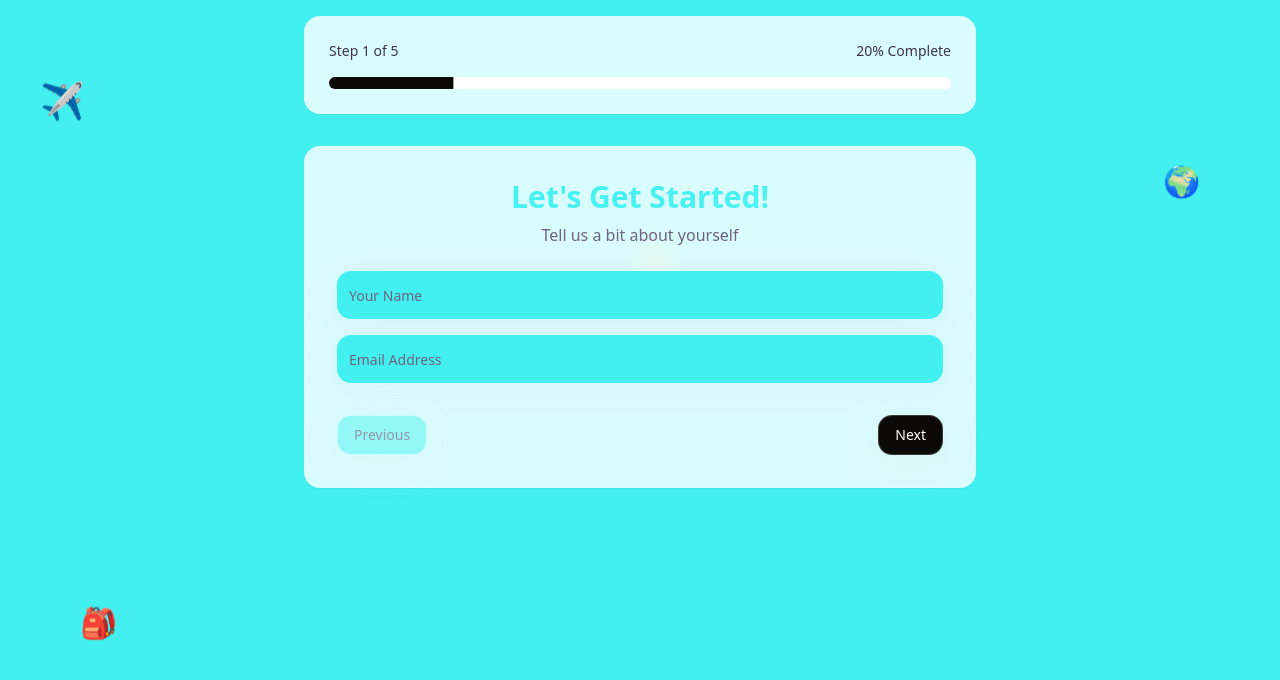
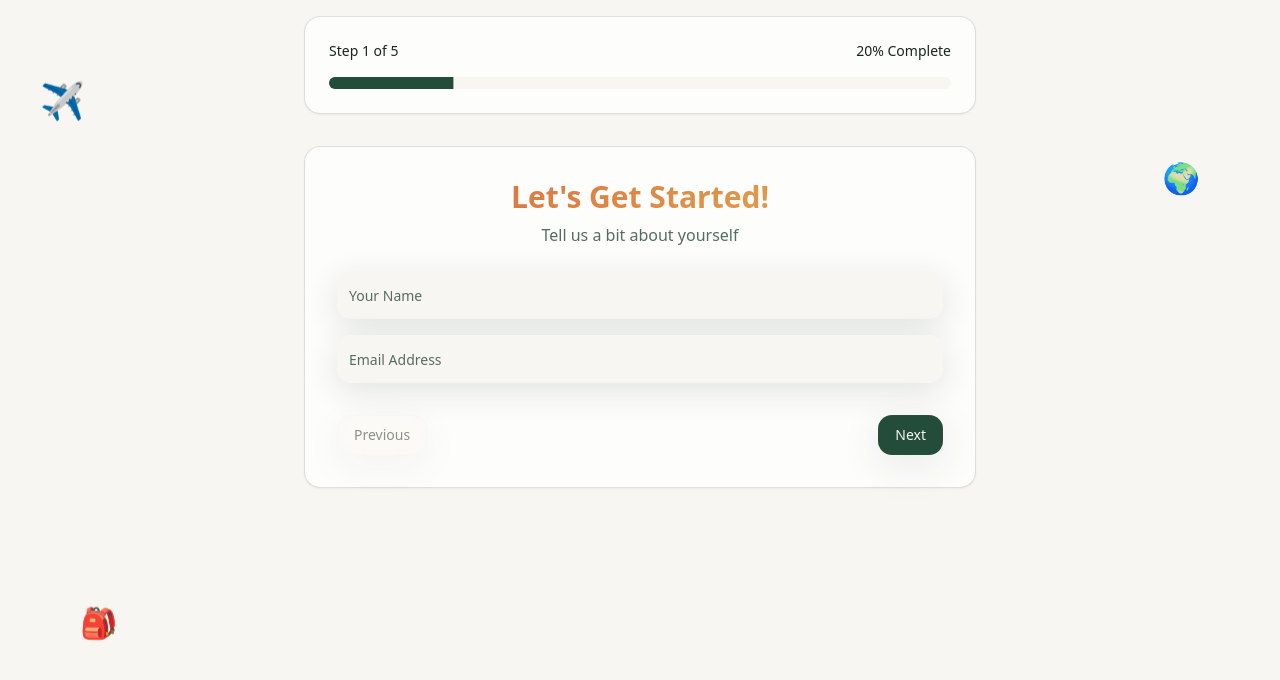
Before and after one commit to vanshikatyagi/surprise-hue-escape, a React (Vite) app: page /preferences in a window 1280 px wide. Shown: the top 680 px of the page. Built offline with nearby package versions, Linux system fonts and the light colour scheme; the HTML template or start-up script is replaced by a standard one.

Commit message:
Changes
Co-authored-by: vanshikatyagi <31199784+vanshikatyagi@users.noreply.github.com>

```diff
--- a/src/index.css
+++ b/src/index.css
@@ -2,140 +2,136 @@
 @tailwind components;
 @tailwind utilities;
 
-/* Surprise Travel Planner - Pastel Design System */
+/* MystiGo - Forest + Terracotta Premium Design System */
 
 @layer base {
   :root {
-    /* WanderNest Color Palette */
-    --primary: 20 14.2857% 4.1176%; /* Bright Turquoise #1DD1AA */
-    --primary-foreground: 0 0% 100%;
-    --primary-glow: 180 90% 70%;
+    /* Core surfaces */
+    --background: 38 30% 96%;          /* warm sand */
+    --background-muted: 38 25% 92%;
+    --foreground: 150 25% 12%;         /* deep forest text */
 
-    --secondary: 0 0% 100%; /* White */
-    --secondary-foreground: 0 0% 0%;
-    --secondary-glow: 0 0% 95%;
+    /* Brand: Forest green */
+    --primary: 152 38% 22%;            /* deep forest #234B3A */
+    --primary-foreground: 38 35% 96%;
+    --primary-glow: 152 35% 32%;
 
-    --accent: 48 100% 50%; /* Bright Yellow #FFD700 */
-    --accent-foreground: 0 0% 0%;
-    --accent-glow: 48 100% 60%;
+    /* Secondary: Cream / off-white */
+    --secondary: 38 35% 96%;
+    --secondary-foreground: 150 25% 12%;
+    --secondary-glow: 38 30% 92%;
 
-    --accent-yellow: 48 100% 50%; /* Bright Yellow #FFD700 */
-    --accent-yellow-foreground: 0 0% 0%;
+    /* Accent: Terracotta */
+    --accent: 14 65% 55%;              /* terracotta #D2603A */
+    --accent-foreground: 38 35% 98%;
+    --accent-glow: 14 70% 65%;
 
-    --accent-coral: 343 45% 83%; /* Keep coral */
-    --accent-coral-foreground: 343 20% 25%;
+    --accent-yellow: 38 75% 60%;       /* warm gold */
+    --accent-yellow-foreground: 150 30% 12%;
 
-    /* Background System */
-    --background: 180 85% 60%; /* Turquoise background */
-    --background-muted: 180 80% 65%;
-    --foreground: 0 0% 100%; /* White text */
+    --accent-coral: 14 55% 70%;
+    --accent-coral-foreground: 150 25% 15%;
 
     /* Glassmorphism */
-    --glass: 0 0% 100% / 0.15;
-    --glass-border: 0 0% 100% / 0.2;
+    --glass: 38 35% 96% / 0.7;
+    --glass-border: 152 20% 30% / 0.18;
 
     /* Cards */
-    --card: 0 0% 100% / 0.8;
-    --card-foreground: 263 20% 25%;
-    --card-border: 0 0% 100% / 0.2;
+    --card: 38 35% 99%;
+    --card-foreground: 150 25% 12%;
+    --card-border: 152 15% 80%;
 
-    /* Interactive Elements */
-    --muted: 320 20% 95%;
-    --muted-foreground: 263 15% 45%;
-    --border: 320 20% 90%;
-    --input: 0 0% 100% / 0.6;
-    --ring: 19 44% 70%;
+    /* Interactive */
+    --muted: 38 25% 90%;
+    --muted-foreground: 150 12% 38%;
+    --border: 38 20% 85%;
+    --input: 38 25% 95%;
+    --ring: 152 38% 35%;
+
+    /* Destructive */
+    --destructive: 0 70% 50%;
+    --destructive-foreground: 38 35% 98%;
 
     /* Gradients */
-    --gradient-primary: linear-gradient(135deg, hsl(180 85% 60%), hsl(180 90% 65%));
-    --gradient-hero: linear-gradient(135deg, hsl(180 85% 60%), hsl(180 80% 65%));
-    --gradient-card: linear-gradient(145deg, hsl(0 0% 100% / 0.95), hsl(0 0% 100% / 0.9));
+    --gradient-primary: linear-gradient(135deg, hsl(152 38% 22%), hsl(152 35% 32%));
+    --gradient-hero: linear-gradient(135deg, hsl(152 38% 22%) 0%, hsl(150 30% 18%) 100%);
+    --gradient-accent: linear-gradient(135deg, hsl(14 65% 55%), hsl(38 75% 60%));
+    --gradient-card: linear-gradient(145deg, hsl(38 35% 99%), hsl(38 30% 96%));
+    --gradient-mystery: linear-gradient(135deg, hsl(150 25% 12%), hsl(152 30% 18%));
 
     /* Shadows */
-    --shadow-glass: 0 8px 32px hsl(263 45% 85% / 0.15);
-    --shadow-card: 0 10px 40px hsl(19 44% 83% / 0.2);
-    --shadow-floating: 0 20px 60px hsl(263 45% 85% / 0.3);
+    --shadow-glass: 0 8px 32px hsl(152 30% 15% / 0.12);
+    --shadow-card: 0 10px 40px hsl(152 25% 18% / 0.10);
+    --shadow-floating: 0 20px 60px hsl(152 25% 18% / 0.18);
+    --shadow-glow: 0 0 40px hsl(14 65% 55% / 0.35);
 
-    /* Animations */
     --transition-smooth: all 0.3s cubic-bezier(0.4, 0, 0.2, 1);
     --transition-bounce: all 0.5s cubic-bezier(0.68, -0.55, 0.265, 1.55);
 
     --radius: 1rem;
 
-    --sidebar-background: 0 0% 98%;
-
-    --sidebar-foreground: 240 5.3% 26.1%;
-
-    --sidebar-primary: 240 5.9% 10%;
-
-    --sidebar-primary-foreground: 0 0% 98%;
-
-    --sidebar-accent: 240 4.8% 95.9%;
-
-    --sidebar-accent-foreground: 240 5.9% 10%;
-
-    --sidebar-border: 220 13% 91%;
-
-    --sidebar-ring: 217.2 91.2% 59.8%;
+    --sidebar-background: 38 30% 96%;
+    --sidebar-foreground: 150 25% 18%;
+    --sidebar-primary: 152 38% 22%;
+    --sidebar-primary-foreground: 38 35% 98%;
+    --sidebar-accent: 38 25% 92%;
+    --sidebar-accent-foreground: 150 25% 12%;
+    --sidebar-border: 38 20% 85%;
+    --sidebar-ring: 14 65% 55%;
   }
 
   .dark {
-    /* Dark mode with charcoal background and pastel highlights */
-    --background: 220 15% 8%;
-    --background-muted: 220 15% 10%;
-    --foreground: 19 60% 88%;
+    --background: 150 25% 8%;
+    --background-muted: 150 22% 11%;
+    --foreground: 38 30% 92%;
 
-    --card: 220 15% 12% / 0.8;
-    --card-foreground: 19 60% 88%;
-    --card-border: 19 44% 83% / 0.1;
+    --card: 150 22% 12%;
+    --card-foreground: 38 30% 92%;
+    --card-border: 152 15% 25%;
 
-    --glass: 220 15% 15% / 0.3;
-    --glass-border: 19 44% 83% / 0.2;
+    --glass: 150 22% 14% / 0.65;
+    --glass-border: 38 20% 50% / 0.18;
 
-    --primary: 19 60% 88%;
-    --primary-foreground: 220 15% 8%;
-    --primary-glow: 19 70% 90%;
+    --primary: 152 35% 60%;
+    --primary-foreground: 150 25% 8%;
+    --primary-glow: 152 40% 70%;
 
-    --secondary: 263 60% 90%;
-    --secondary-foreground: 220 15% 8%;
-    --secondary-glow: 263 70% 92%;
+    --secondary: 150 22% 16%;
+    --secondary-foreground: 38 30% 92%;
+    --secondary-glow: 150 22% 20%;
 
-    --accent: 150 60% 88%;
-    --accent-foreground: 220 15% 8%;
-    --accent-glow: 150 70% 90%;
+    --accent: 14 70% 60%;
+    --accent-foreground: 150 25% 8%;
+    --accent-glow: 14 75% 70%;
 
-    --muted: 220 15% 15%;
-    --muted-foreground: 263 30% 70%;
-    --border: 220 15% 20%;
-    --input: 220 15% 15% / 0.8;
-    --ring: 19 60% 70%;
+    --muted: 150 18% 16%;
+    --muted-foreground: 38 15% 65%;
+    --border: 150 15% 22%;
+    --input: 150 18% 18%;
+    --ring: 14 70% 60%;
 
-    /* Dark mode gradients */
-    --gradient-primary: linear-gradient(135deg, hsl(19 60% 88%), hsl(263 60% 90%), hsl(150 60% 88%));
-    --gradient-hero: linear-gradient(135deg, hsl(19 70% 90%), hsl(263 70% 92%), hsl(150 70% 90%));
-    --gradient-card: linear-gradient(145deg, hsl(220 15% 15% / 0.4), hsl(220 15% 12% / 0.2));
+    --gradient-primary: linear-gradient(135deg, hsl(152 35% 60%), hsl(152 40% 70%));
+    --gradient-hero: linear-gradient(135deg, hsl(150 25% 8%), hsl(150 22% 14%));
+    --gradient-mystery: linear-gradient(135deg, hsl(150 25% 5%), hsl(150 25% 12%));
 
-    /* Dark shadows with pastel glows */
-    --shadow-glass: 0 8px 32px hsl(19 44% 83% / 0.1);
-    --shadow-card: 0 10px 40px hsl(19 44% 83% / 0.15);
-    --shadow-floating: 0 20px 60px hsl(263 45% 85% / 0.2);
+    --shadow-glass: 0 8px 32px hsl(0 0% 0% / 0.4);
+    --shadow-card: 0 10px 40px hsl(0 0% 0% / 0.35);
+    --shadow-floating: 0 20px 60px hsl(0 0% 0% / 0.5);
+    --shadow-glow: 0 0 40px hsl(14 70% 60% / 0.45);
   }
 }
 
 @layer base {
-  * {
-    @apply border-border;
-  }
-
+  * { @apply border-border; }
   body {
     @apply bg-background text-foreground;
     background: hsl(var(--background));
     min-height: 100vh;
+    font-feature-settings: "ss01", "cv11";
   }
 }
 
 @layer components {
-  /* Glassmorphism Components */
   .glass-card {
     @apply backdrop-blur-md border rounded-3xl;
     background: hsl(var(--glass));
@@ -149,119 +145,62 @@
     border-color: hsl(var(--glass-border));
     box-shadow: var(--shadow-card);
   }
+  .glass-button:hover { transform: translateY(-2px); box-shadow: var(--shadow-floating); }
 
-  .glass-button:hover {
-    transform: translateY(-2px);
-    box-shadow: var(--shadow-floating);
-  }
-
-  /* Floating Animation */
-  .floating {
-    animation: floating 6s ease-in-out infinite;
-  }
-
-  .floating-delayed {
-    animation: floating 6s ease-in-out infinite 2s;
-  }
-
-  /* Bounce Hover Effect */
-  .bounce-hover {
-    transition: var(--transition-bounce);
-  }
-
-  .bounce-hover:hover {
-    transform: scale(1.1) translateY(-5px);
-  }
-
-  /* Gradient Text */
   .gradient-text {
-    background: var(--gradient-primary);
+    background: var(--gradient-accent);
     background-clip: text;
     -webkit-background-clip: text;
     -webkit-text-fill-color: transparent;
-    background-size: 200% 200%;
-    animation: gradient-shift 3s ease infinite;
   }
 
-  /* Ripple Effect */
-  .ripple-button {
-    position: relative;
-    overflow: hidden;
+  .glow-marker {
+    animation: glow-pulse 2s ease-in-out infinite;
   }
 
-  .ripple-button::before {
-    content: '';
-    position: absolute;
-    top: 50%;
-    left: 50%;
-    width: 0;
-    height: 0;
-    border-radius: 50%;
-    background: hsl(var(--primary-glow) / 0.3);
-    transition: width 0.6s, height 0.6s, top 0.6s, left 0.6s;
-    transform: translate(-50%, -50%);
+  .blur-locked {
+    filter: blur(8px) saturate(0.6);
+    transition: filter 0.6s ease;
   }
+  .blur-locked:hover { filter: blur(4px) saturate(0.8); }
 
-  .ripple-button:hover::before {
-    width: 300px;
-    height: 300px;
+  .reveal-shimmer {
+    background: linear-gradient(110deg, transparent 30%, hsl(var(--accent) / 0.35) 50%, transparent 70%);
+    background-size: 200% 100%;
+    animation: shimmer 2s linear infinite;
   }
 }
 
 @layer utilities {
-  /* Custom Animations */
   @keyframes floating {
-    0%, 100% { transform: translateY(0px) rotate(0deg); }
+    0%, 100% { transform: translateY(0) rotate(0deg); }
     33% { transform: translateY(-10px) rotate(1deg); }
     66% { transform: translateY(5px) rotate(-1deg); }
   }
-
-  @keyframes gradient-shift {
-    0%, 100% { background-position: 0% 50%; }
-    50% { background-position: 100% 50%; }
+  @keyframes fade-in-up {
+    from { opacity: 0; transform: translateY(30px); }
+    to { opacity: 1; transform: translateY(0); }
+  }
+  @keyframes bounce-in {
+    0% { opacity: 0; transform: scale(0.3); }
+    50% { opacity: 1; transform: scale(1.05); }
+    70% { transform: scale(0.9); }
+    100% { opacity: 1; transform: scale(1); }
+  }
+  @keyframes glow-pulse {
+    0%, 100% { box-shadow: 0 0 0 0 hsl(var(--accent) / 0.7), 0 0 20px hsl(var(--accent) / 0.5); }
+    50% { box-shadow: 0 0 0 14px hsl(var(--accent) / 0), 0 0 30px hsl(var(--accent) / 0.6); }
+  }
+  @keyframes shimmer {
+    0% { background-position: 200% 0; }
+    100% { background-position: -200% 0; }
+  }
+  @keyframes reveal-letter {
+    from { opacity: 0; transform: translateY(20px) rotateX(-90deg); }
+    to { opacity: 1; transform: translateY(0) rotateX(0); }
   }
 
-  @keyframes fade-in-up {
-    from {
-      opacity: 0;
-      transform: translateY(30px);
-    }
-    to {
-      opacity: 1;
-      transform: translateY(0);
-    }
-  }
-
-  @keyframes bounce-in {
-    0% {
-      opacity: 0;
-      transform: scale(0.3);
-    }
-    50% {
-      opacity: 1;
-      transform: scale(1.05);
-    }
-    70% {
-      transform: scale(0.9);
-    }
-    100% {
-      opacity: 1;
-      transform: scale(1);
-    }
-  }
-
-  /* Animation Classes */
-  .animate-fade-in-up {
-    animation: fade-in-up 0.6s ease-out;
-  }
-
-  .animate-bounce-in {
-    animation: bounce-in 0.8s cubic-bezier(0.68, -0.55, 0.265, 1.55);
-  }
-
-  /* Parallax Classes */
-  .parallax-slow {
-    transform: translateZ(0);
-    will-change: transform;
-  }
+  .animate-fade-in-up { animation: fade-in-up 0.6s ease-out; }
+  .animate-bounce-in { animation: bounce-in 0.8s cubic-bezier(0.68, -0.55, 0.265, 1.55); }
+  .floating { animation: floating 6s ease-in-out infinite; }
 }
```
Also changed, not shown: tailwind.config.ts (+68 -78 lines), 2 other files (tests, documents, lock files or other folders).
